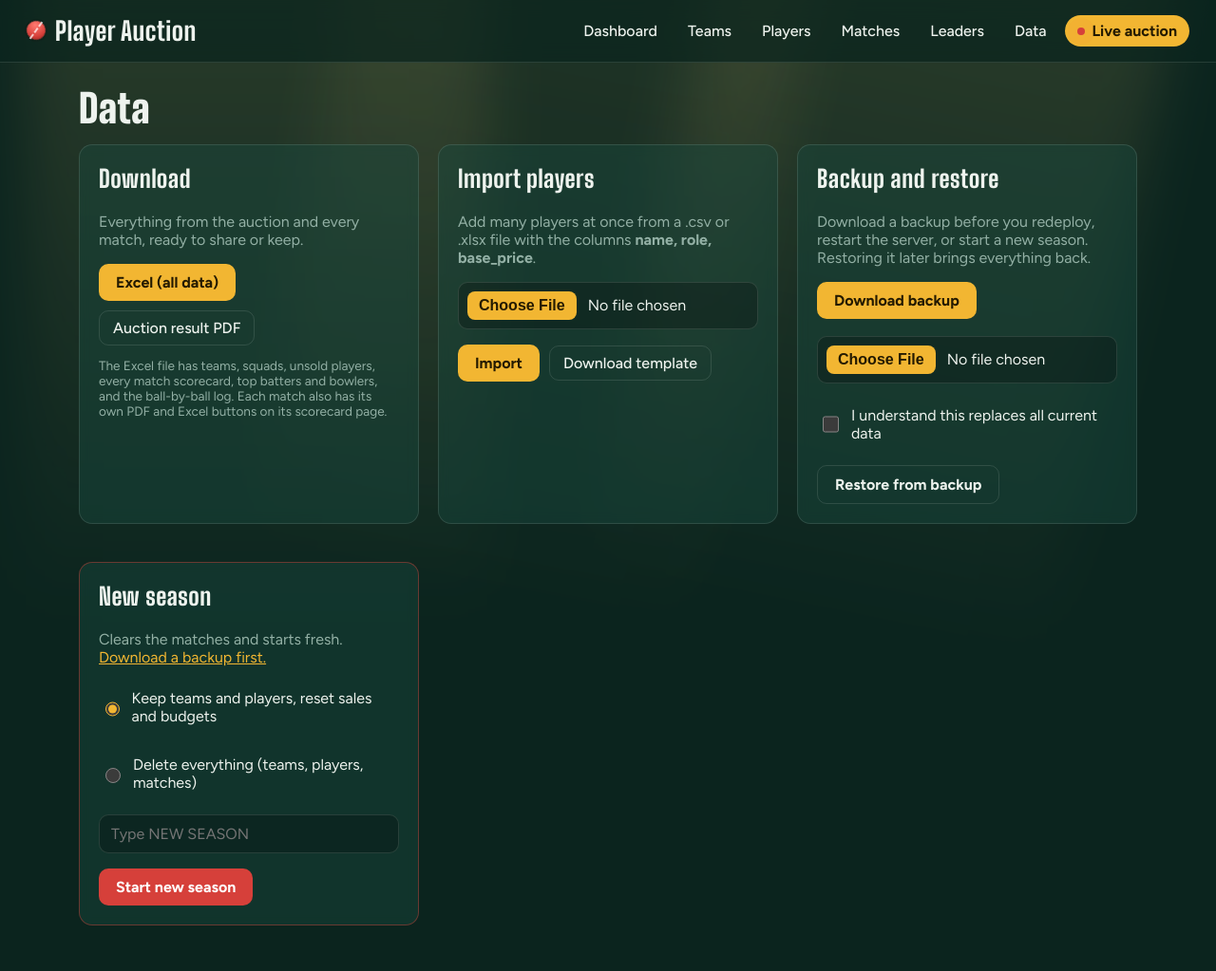
After one commit to DeepakYadav-codez/auction-app, a Flask app: page /data in a window 1280 px wide. The commit adds this page. Shown: the whole page at 95% size. Run offline with Flask 3, Linux system fonts and the light colour scheme.

Commit message:
Downloads, backup, leaders

```diff
--- a/app.py
+++ b/app.py
@@ -1,13 +1,19 @@
+import io
+import json
 import os
-from flask import Flask, render_template, request, redirect, url_for, flash, abort
+from datetime import date, datetime
+from flask import (Flask, render_template, request, redirect, url_for, flash, abort,
+                   send_file)
 from flask_sqlalchemy import SQLAlchemy
 from sqlalchemy.types import TypeDecorator, Float
 
 import cricket
+import exports
 
 app = Flask(__name__)
 app.config["SQLALCHEMY_DATABASE_URI"] = "sqlite:///auction.db"
 app.config["SECRET_KEY"] = os.environ.get("SECRET_KEY", "change-this-secret")
+app.config["MAX_CONTENT_LENGTH"] = 5 * 1024 * 1024   # uploads up to 5 MB
 db = SQLAlchemy(app)
 
 MAX_SQUAD = 15      # max players per team
@@ -534,5 +540,233 @@ def match_delete(mid):
     return redirect(url_for("matches"))
 
 
+
+# ======================= DOWNLOADS / BACKUP / IMPORT =======================
+
+BACKUP_TABLES = [("teams", Team), ("players", Player), ("matches", Match),
+                 ("match_players", MatchPlayer), ("innings", Innings), ("balls", Ball)]
+XLSX = "application/vnd.openxmlformats-officedocument.spreadsheetml.sheet"
+
+
+def auction_export():
+    teams = Team.query.order_by(Team.name).all()
+    return dict(
+        teams=[dict(name=t.name, budget=t.budget, spent=t.spent, remaining=t.remaining,
+                    players=[dict(name=p.name, role=p.role or "", base=p.base_price, price=p.sold_price)
+                             for p in sorted(t.players, key=lambda x: -(x.sold_price or 0))])
+               for t in teams],
+        pool=[dict(name=p.name, role=p.role or "", base=p.base_price, status=p.status)
+              for p in Player.query.filter(Player.status != "sold").order_by(Player.id)],
+    )
+
+
+def match_export(m, names):
+    cards, rows = [], []
+    for inn in Innings.query.filter_by(match_id=m.id).order_by(Innings.number):
+        balls = balls_of(m.id, inn.number)
+        s = cricket.summarize(inn, balls, xi_ids(m.id, inn.batting_team_id), names)
+        cards.append(dict(number=inn.number, bat=team_name(inn.batting_team_id),
+                          bowl=team_name(inn.bowling_team_id),
+                          **{k: s[k] for k in ("runs", "wickets", "overs", "run_rate", "batting",
+                                               "bowling", "extras", "did_not_bat", "fow")}))
+        for b in balls:
+            rows.append(dict(
+                innings=inn.number, over=cricket.ball_label(b), bowler=names.get(b.bowler_id, "?"),
+                batter=names.get(b.batter_id, "?"), non_striker=names.get(b.non_striker_id, "?"),
+                runs_bat=b.runs_bat, extra=f"{b.extra_type} {b.extra_runs}" if b.extra_type else "",
+                total=cricket.team_runs(b),
+                wicket=(f"{names.get(b.out_player_id, '?')} {cricket.dismissal(b, names)}" if b.is_wicket else ""),
+                text=cricket.ball_text(b, names)))
+    return dict(id=m.id, title=f"{m.team_a.name} vs {m.team_b.name}", overs=m.overs,
+                status=m.status, result=m.result or "", cards=cards, balls=rows)
+
+
+def leaders_data():
+    names = player_names()
+    team_of = {p.id: (p.team.name if p.team else "") for p in Player.query.all()}
+    bat, bowl = {}, {}
+    for inn in Innings.query.order_by(Innings.match_id, Innings.number):
+        s = cricket.summarize(inn, balls_of(inn.match_id, inn.number),
+                              xi_ids(inn.match_id, inn.batting_team_id), names)
+        for r in s["batting"]:
+            if r["balls"] == 0 and not r["is_out"]:
+                continue
+            d = bat.setdefault(r["id"], dict(name=r["name"], team=team_of.get(r["id"], ""), inns=0, runs=0,
+                                             balls=0, fours=0, sixes=0, hs=0, outs=0))
+            d["inns"] += 1
+            d["runs"] += r["runs"]
+            d["balls"] += r["balls"]
+            d["fours"] += r["fours"]
+            d["sixes"] += r["sixes"]
+            d["hs"] = max(d["hs"], r["runs"])
+            d["outs"] += 1 if r["is_out"] else 0
+        for r in s["bowling"]:
+            d = bowl.setdefault(r["id"], dict(name=r["name"], team=team_of.get(r["id"], ""), balls=0,
+                                              runs=0, wkts=0, maidens=0))
+            d["balls"] += r["balls"]
+            d["runs"] += r["runs"]
+            d["wkts"] += r["wkts"]
+            d["maidens"] += r["maidens"]
+    batting = sorted(bat.values(), key=lambda d: (-d["runs"], d["balls"]))
+    for d in batting:
+        d["sr"] = f"{d['runs'] * 100 / d['balls']:.1f}" if d["balls"] else "-"
+        d["avg"] = f"{d['runs'] / d['outs']:.1f}" if d["outs"] else "-"
+    bowling = sorted(bowl.values(), key=lambda d: (-d["wkts"], d["runs"] / d["balls"] if d["balls"] else 999))
+    for d in bowling:
+        d["overs"] = cricket.overs_str(d["balls"])
+        d["econ"] = f"{d['runs'] * 6 / d['balls']:.2f}" if d["balls"] else "-"
+    return batting, bowling
+
+
+def send_bytes(data, name, mimetype):
+    return send_file(io.BytesIO(data), as_attachment=True, download_name=name, mimetype=mimetype)
+
+
+@app.route("/data")
+def data_hub():
+    return render_template("data.html")
+
+
+@app.route("/leaders")
+def leaders():
+    batting, bowling = leaders_data()
+    buys = Player.query.filter_by(status="sold").order_by(Player.sold_price.desc()).limit(5).all()
+    return render_template("leaders.html", batting=batting[:10], bowling=bowling[:10], buys=buys)
+
+
+@app.route("/export/excel")
+def export_excel():
+    names = player_names()
+    matches_ = [match_export(m, names) for m in Match.query.filter(Match.status != "setup").order_by(Match.id)]
+    batting, bowling = leaders_data()
+    data = exports.build_workbook(auction_export(), matches_, batting, bowling, UNIT)
+    return send_bytes(data, f"auction-{date.today().isoformat()}.xlsx", XLSX)
+
+
+@app.route("/export/auction.pdf")
+def export_auction_pdf():
+    return send_bytes(exports.auction_pdf(auction_export(), UNIT),
+                      f"auction-result-{date.today().isoformat()}.pdf", "application/pdf")
+
+
+@app.route("/matches/<int:mid>/pdf")
+def match_pdf(mid):
+    m = get_or_404(Match, mid)
+    if m.status == "setup":
+        return redirect(url_for("match_squads", mid=mid))
+    return send_bytes(exports.scorecard_pdf(match_export(m, player_names())),
+                      f"scorecard-match-{m.id}.pdf", "application/pdf")
+
+
+@app.route("/matches/<int:mid>/excel")
+def match_excel(mid):
+    m = get_or_404(Match, mid)
+    if m.status == "setup":
+        return redirect(url_for("match_squads", mid=mid))
+    data = exports.build_workbook(None, [match_export(m, player_names())], unit=UNIT)
+    return send_bytes(data, f"scorecard-match-{m.id}.xlsx", XLSX)
+
+
+@app.route("/backup/download")
+def backup_download():
+    payload = {"app": "player-auction", "version": 1, "exported": datetime.now().isoformat(timespec="seconds")}
+    for key, model in BACKUP_TABLES:
+        payload[key] = [{c.name: getattr(o, c.name) for c in model.__table__.columns} for o in model.query.all()]
+    return send_bytes(json.dumps(payload, indent=1).encode("utf-8"),
+                      f"auction-backup-{date.today().isoformat()}.json", "application/json")
+
+
+@app.post("/backup/restore")
+def backup_restore():
+    f = request.files.get("file")
+    if not f or not f.filename:
+        flash("Choose a backup (.json) file first.", "error")
+        return redirect(url_for("data_hub"))
+    if request.form.get("confirm") != "yes":
+        flash("Tick the box to confirm that this replaces all current data.", "error")
+        return redirect(url_for("data_hub"))
+    try:
+        data = json.loads(f.read().decode("utf-8-sig"))
+        if data.get("app") != "player-auction" or not all(isinstance(data.get(k), list) for k, _ in BACKUP_TABLES):
+            raise ValueError("not an auction backup")
+        db.session.expunge_all()
+        for _, model in reversed(BACKUP_TABLES):
+            model.query.delete()
+        for key, model in BACKUP_TABLES:
+            cols = {c.name for c in model.__table__.columns}
+            for row in data[key]:
+                db.session.add(model(**{k: v for k, v in row.items() if k in cols}))
+        db.session.commit()
+        flash(f"Backup restored: {len(data['teams'])} teams, {len(data['players'])} players, "
+              f"{len(data['matches'])} matches.", "ok")
+    except Exception:
+        db.session.rollback()
+        flash("That file couldn't be restored. Use a backup downloaded from this app. Nothing was changed.", "error")
+    return redirect(url_for("data_hub"))
+
+
+@app.route("/players/template.csv")
+def players_template():
+    sample = "name,role,base_price\nRohit Sharma,Batsman,2\nJasprit Bumrah,Bowler,1.5\nHardik Pandya,All-rounder,2\n"
+    return send_bytes(sample.encode("utf-8"), "players-template.csv", "text/csv")
+
+
+@app.post("/players/import")
+def players_import():
+    f = request.files.get("file")
+    if not f or not f.filename:
+        flash("Choose a .csv or .xlsx file first.", "error")
+        return redirect(url_for("data_hub"))
+    try:
+        rows = exports.parse_player_file(f.filename, f.read())
+    except ValueError as e:
+        flash(str(e), "error")
+        return redirect(url_for("data_hub"))
+    except Exception:
+        flash("Couldn't read that file. Use .csv or .xlsx with the columns name, role, base_price.", "error")
+        return redirect(url_for("data_hub"))
+    existing = {p.name.strip().lower() for p in Player.query.all()}
+    added = skipped = dupes = 0
+    for r in rows[:500]:
+        base = num(r["base"])
+        if not r["name"] or base <= 0:
+            skipped += 1
+        elif r["name"].lower() in existing:
+            dupes += 1
+        else:
+            db.session.add(Player(name=r["name"][:80], role=r["role"][:40], base_price=base))
+            existing.add(r["name"].lower())
+            added += 1
+    db.session.commit()
+    msg = f"Imported {added} player{'s' if added != 1 else ''}."
+    if dupes:
+        msg += f" {dupes} already existed."
+    if skipped:
+        msg += f" {skipped} row(s) skipped (missing name or base price)."
+    flash(msg, "ok" if added else "error")
+    return redirect(url_for("players" if added else "data_hub"))
+
+
+@app.post("/season/new")
+def season_new():
+    if request.form.get("confirm", "").strip().upper() != "NEW SEASON":
+        flash("Type NEW SEASON in the box to confirm.", "error")
+        return redirect(url_for("data_hub"))
+    for model in (Ball, Innings, MatchPlayer, Match):
+        model.query.delete()
+    if request.form.get("mode") == "wipe":
+        Player.query.delete()
+        Team.query.delete()
+        flash("Everything was cleared. You can start from scratch.", "ok")
+    else:
+        for p in Player.query.all():
+            p.status, p.sold_price, p.team_id = "available", None, None
+        for t in Team.query.all():
+            t.remaining = t.budget
+        flash("New season started: teams kept, players back in the pool, matches cleared.", "ok")
+    db.session.commit()
+    return redirect(url_for("data_hub"))
+
+
 if __name__ == "__main__":
     app.run(debug=True)
--- a/requirements.txt
+++ b/requirements.txt
@@ -1,3 +1,5 @@
 flask
 flask-sqlalchemy
 gunicorn
+openpyxl
+reportlab
--- a/static/style.css
+++ b/static/style.css
@@ -188,3 +188,8 @@ button.danger-btn{background:var(--ball);color:#fff}
 .sub{margin:22px 0 6px;font:800 1.3rem var(--display)}
 .tablewrap{overflow-x:auto} tr.sum td{border-top:2px solid var(--line)}
 @media (max-width:520px){.runs{grid-template-columns:repeat(4,1fr)}}
+
+/* ---------- data page ---------- */
+.card.danger{border-color:rgba(214,64,58,.45)}
+input[type=file]{padding:9px;width:100%}
+input[type=file]::file-selector-button{margin-right:12px;padding:6px 12px;border:0;border-radius:8px;background:var(--gold);color:#241a00;font-weight:700;cursor:pointer}
--- a/templates/base.html
+++ b/templates/base.html
@@ -18,6 +18,8 @@
     <a href="{{ url_for('teams') }}">Teams</a>
     <a href="{{ url_for('players') }}">Players</a>
     <a href="{{ url_for('matches') }}">Matches</a>
+    <a href="{{ url_for('leaders') }}">Leaders</a>
+    <a href="{{ url_for('data_hub') }}">Data</a>
     <a href="{{ url_for('auction') }}" class="live"><span class="dot"></span>Live auction</a>
   </nav>
 </header>
--- /dev/null
+++ b/templates/data.html
@@ -0,0 +1,47 @@
+{% extends "base.html" %}
+{% block content %}
+<h2 class="mtitle" style="margin-bottom:16px">Data</h2>
+
+<div class="grid two">
+  <section class="card">
+    <h2>Download</h2>
+    <p class="muted">Everything from the auction and every match, ready to share or keep.</p>
+    <div class="row">
+      <a class="btn" href="{{ url_for('export_excel') }}">Excel (all data)</a>
+      <a class="btn secondary" href="{{ url_for('export_auction_pdf') }}">Auction result PDF</a>
+    </div>
+    <p class="muted small">The Excel file has teams, squads, unsold players, every match scorecard, top batters and bowlers, and the ball-by-ball log. Each match also has its own PDF and Excel buttons on its scorecard page.</p>
+  </section>
+
+  <section class="card">
+    <h2>Import players</h2>
+    <p class="muted">Add many players at once from a .csv or .xlsx file with the columns <b>name, role, base_price</b>.</p>
+    <form method="post" action="{{ url_for('players_import') }}" enctype="multipart/form-data" class="stack">
+      <input type="file" name="file" accept=".csv,.xlsx" required>
+      <div class="row"><button>Import</button><a class="btn secondary" href="{{ url_for('players_template') }}">Download template</a></div>
+    </form>
+  </section>
+
+  <section class="card">
+    <h2>Backup and restore</h2>
+    <p class="muted">Download a backup before you redeploy, restart the server, or start a new season. Restoring it later brings everything back.</p>
+    <a class="btn" href="{{ url_for('backup_download') }}">Download backup</a>
+    <form method="post" action="{{ url_for('backup_restore') }}" enctype="multipart/form-data" class="stack" style="margin-top:18px">
+      <input type="file" name="file" accept=".json" required>
+      <label class="check" style="border:0"><input type="checkbox" name="confirm" value="yes"><span>I understand this replaces all current data</span></label>
+      <div><button class="secondary">Restore from backup</button></div>
+    </form>
+  </section>
+
+  <section class="card danger">
+    <h2>New season</h2>
+    <p class="muted">Clears the matches and starts fresh. <a href="{{ url_for('backup_download') }}">Download a backup first.</a></p>
+    <form method="post" action="{{ url_for('season_new') }}" class="stack" onsubmit="return confirm('Start a new season? This cannot be undone.')">
+      <label class="check" style="border:0"><input type="radio" name="mode" value="keep" checked><span>Keep teams and players, reset sales and budgets</span></label>
+      <label class="check" style="border:0"><input type="radio" name="mode" value="wipe"><span>Delete everything (teams, players, matches)</span></label>
+      <input name="confirm" placeholder="Type NEW SEASON" autocomplete="off">
+      <div><button class="danger-btn">Start new season</button></div>
+    </form>
+  </section>
+</div>
+{% endblock %}
--- a/templates/match_scorecard.html
+++ b/templates/match_scorecard.html
@@ -4,6 +4,8 @@
   <h2 class="mtitle">{{ m.team_a.name }} vs {{ m.team_b.name }}</h2>
   <div class="row">
     {% if m.status == 'live' %}<a class="btn" href="{{ url_for('match_view', mid=m.id) }}">Back to live scoring</a>{% endif %}
+    <a class="btn secondary" href="{{ url_for('match_pdf', mid=m.id) }}">Download PDF</a>
+    <a class="btn secondary" href="{{ url_for('match_excel', mid=m.id) }}">Download Excel</a>
     <a class="btn secondary" href="{{ url_for('matches') }}">All matches</a>
   </div>
 </div>
```
Also changed, not shown: exports.py (added, +311 -0 lines), templates/leaders.html (added, +34 -0 lines), README.md.
